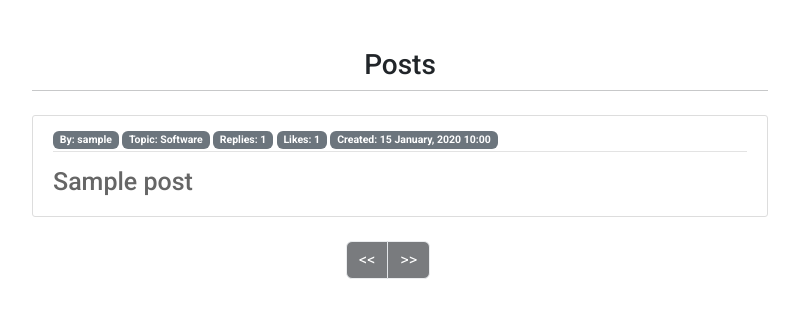
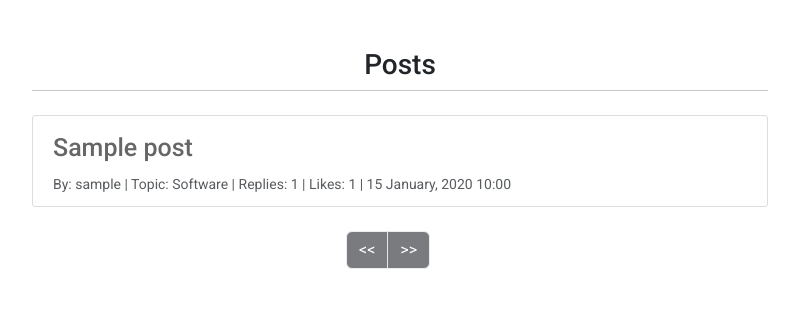
Before and after one commit to KafetzisThomas/UOI-StudyNotes, a Django app: page / in a window 1280 px wide. Shown: the part 57-375 px from the top of the page, without its empty margins (240-1039 px from the left). Run offline with Django 5.2, Linux system fonts and the light colour scheme; tables that the repository leaves empty hold one stand-in row (values such as "Sample post"); some libraries are stand-ins or nearby versions.

Commit message:
Update post metadata display

```diff
--- a/forum/static/main.css
+++ b/forum/static/main.css
@@ -44,17 +44,3 @@ body {
 .post-name:hover {
   color: #333333;
 }
-
-/* Styles for each posts metadata */
-.post-metadata {
-  padding-bottom: 1px;
-  margin-bottom: 4px;
-  border-bottom: 1px solid #e3e3e3;
-}
-
-/* Styles for each posts metadata a tag */
-.post-metadata a {
-  color: inherit;
-  text-decoration: none;
-  transition: color 0.3s ease;
-}
--- a/forum/templates/forum/posts.html
+++ b/forum/templates/forum/posts.html
@@ -23,16 +23,12 @@
     {% for post in page_obj %}
         <article class="media post-section mb-4">
             <div class="media-body">
-                <div class="post-metadata mb-2">
+                <h2><a class="post-name" href="{% url 'forum:post' post.id %}">{{ post.title }}</a></h2>
+                <p class="card-text">
                     <small class="text-muted">
-                        <span class="badge bg-secondary">By: {{ post.user.username }}</span>
-                        <span class="badge bg-secondary">Topic: {{ post.topic }}</span>
-                        <span class="badge bg-secondary">Replies: {{ post.replies.all|length }}</span>
-                        <span class="badge bg-secondary">Likes: {{ post.number_of_likes }}</span>
-                        <span class="badge bg-secondary">Created: {{ post.timestamp|date:"d F, Y H:i" }}</span>
+                        By: {{ post.user.username }} | Topic: {{ post.topic }} | Replies: {{ post.replies.all|length }} | Likes: {{ post.number_of_likes }} | {{ post.timestamp|date:"d F, Y H:i" }}
                     </small>
-                </div>
-                <h2><a class="post-name" href="{% url 'forum:post' post.id %}">{{ post.title }}</a></h2>
+                </p>
             </div>
         </article>
     {% empty %}
```
